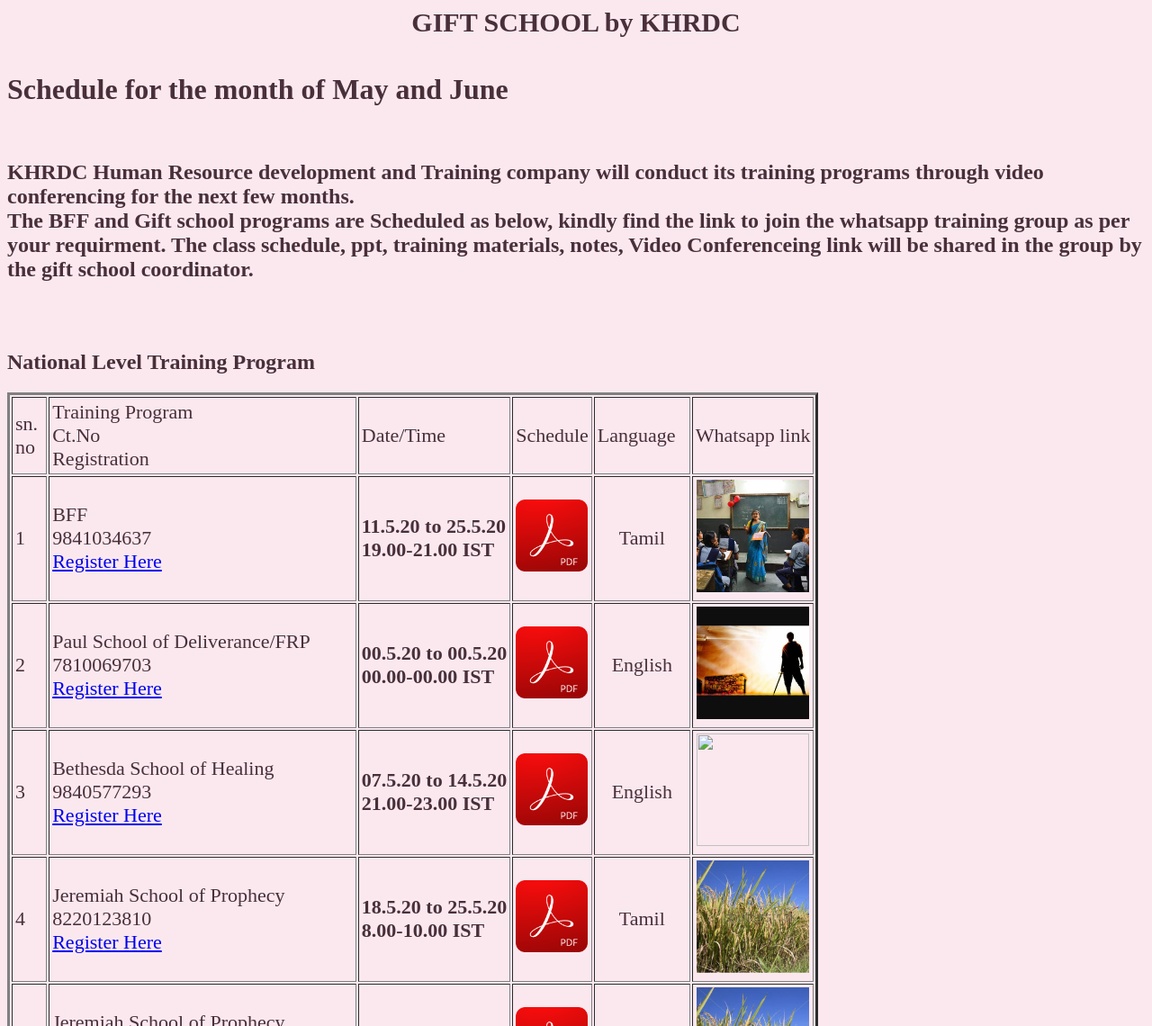
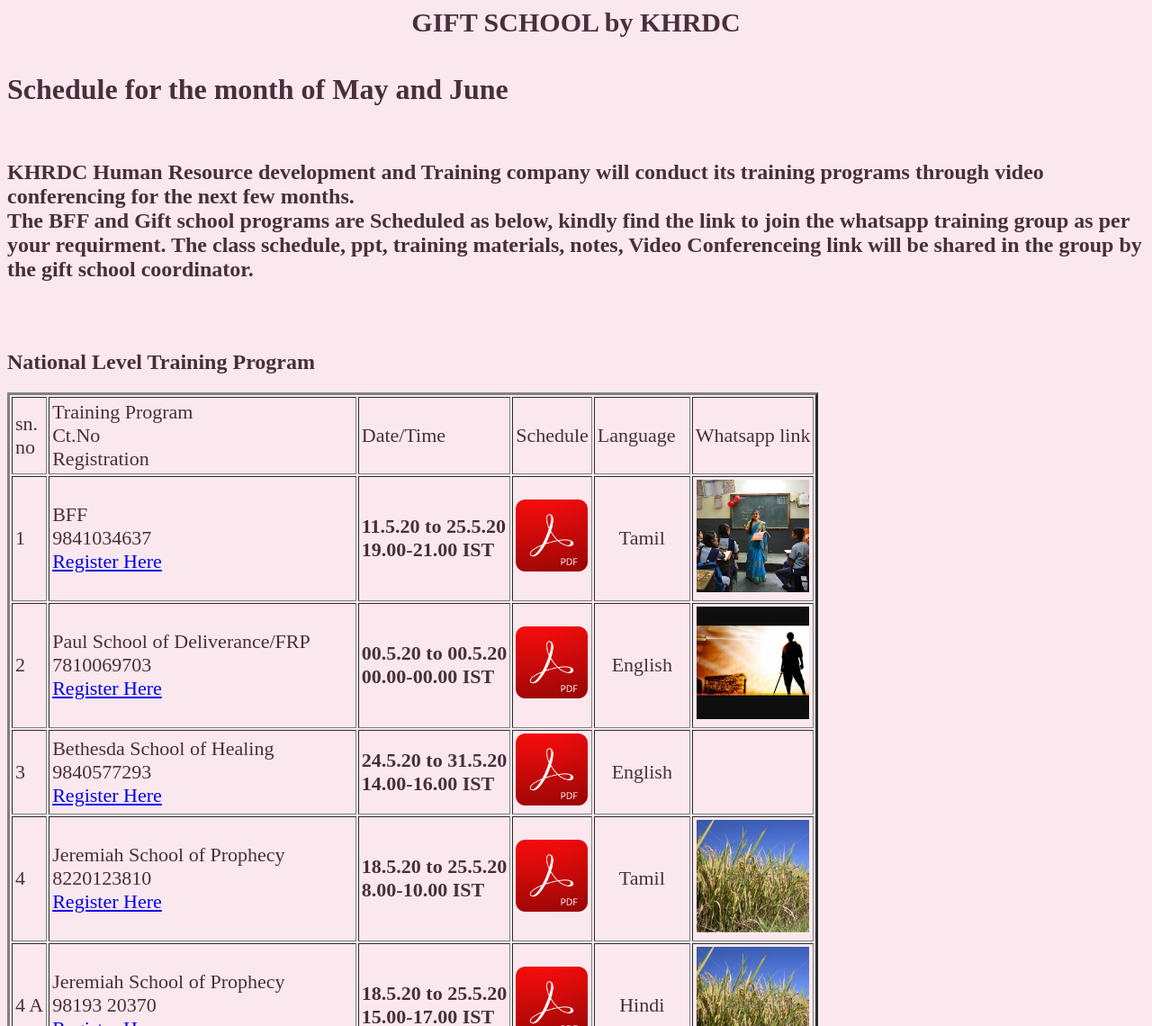
Before and after one commit to BenedictAruldas/giftschool, a plain HTML site: page index.html in a window 1280 px wide. Shown: the top 1140 px of the page at 90% size. Drawn offline with Linux system fonts and the light colour scheme.

Commit message:
Update index.html

```diff
--- a/index.html
+++ b/index.html
@@ -95,10 +95,10 @@
 				3
 			</td>
 			<td>
-				Bethesda School of Healing <br>9840577293<br><a href="#" target="_blank">Register Here</a>
+				Bethesda School of Healing <br>9840577293<br><a href="https://forms.gle/wucU8QbvJ12uciz58" target="_blank">Register Here</a>
 			</td>
 			<td>
-				<b>07.5.20 to 14.5.20 <br> 21.00-23.00 IST
+				<b>24.5.20 to 31.5.20 <br> 14.00-16.00 IST
 			</td>
 			<td style="text-align: center;">
 				 <a href="img/blank.pdf" download>
@@ -109,7 +109,7 @@
 				English
 			</td>
 			<td style="text-align: center;">
-				<a href="https://chat.whatsapp.com/HlAMe3sXvDl5LG8HDueiJw" target="_blank"><img src="img/healing.pdf" height="125" width="125"><br>  </a>
+				<a href="https://chat.whatsapp.com/CgYveqrzY3xDxggW4e2KDD" height="125" width="125"><br>  </a>
 			</td>
 		</tr>
 
```
